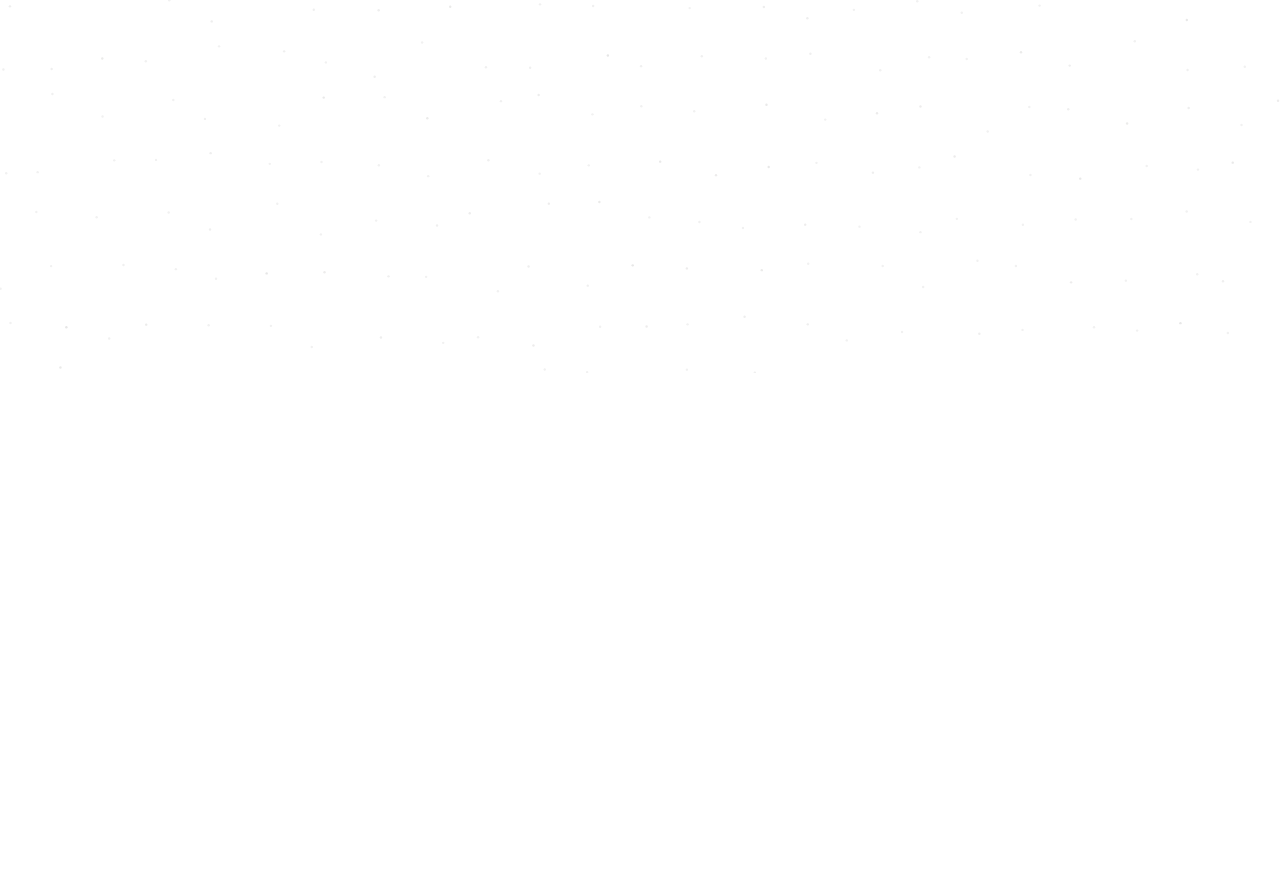
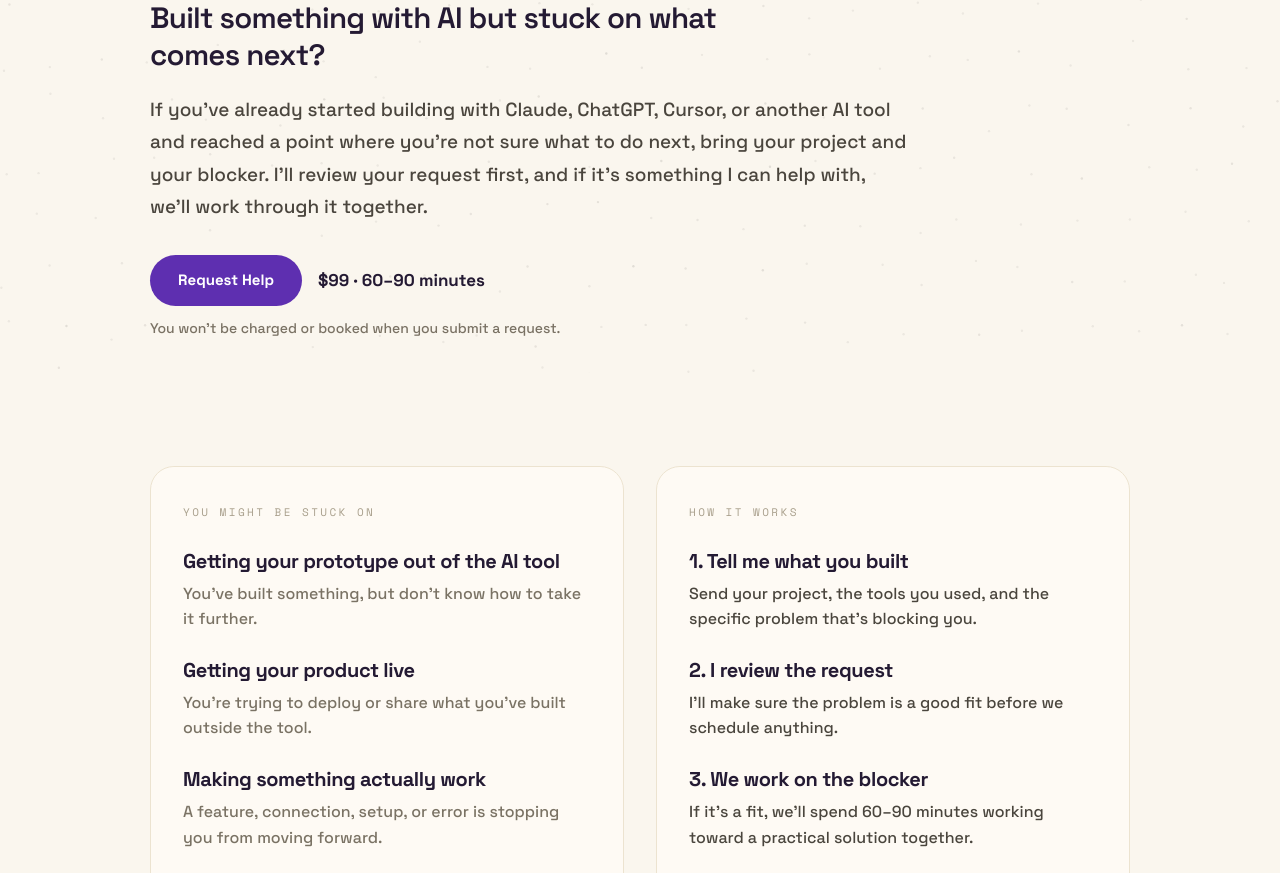
Before and after one commit to hamdi2008/byhamdi, a Next.js app: page /vibe-coding-help in a window 1280 px wide. Before the commit this address had no page. Shown: the part 427-1300 px from the top of the page. Before the commit the page ends 800 px from the top, so only its background shows below. Built offline with nearby package versions, Linux system fonts and the light colour scheme.

Commit message:
Add dedicated Vibe Coding Help service page

```diff
--- /dev/null
+++ b/src/app/vibe-coding-help/page.tsx
@@ -0,0 +1,145 @@
+import type { Metadata } from "next";
+import Link from "next/link";
+import Nav from "@/components/sections/Nav";
+import Footer from "@/components/sections/Footer";
+import Eyebrow from "@/components/ui/Eyebrow";
+import { vibeCodingHelp } from "@/content/home";
+
+const pageUrl = "https://byhamdi.com/vibe-coding-help";
+const requestUrl = vibeCodingHelp.cta.href;
+
+export const metadata: Metadata = {
+  title: "Vibe Coding Help Session",
+  description:
+    "Get hands-on help with an AI-built product when you're stuck on deployment, setup, integrations, features, errors, or figuring out what comes next. $99 for 60–90 minutes.",
+  alternates: { canonical: pageUrl },
+  openGraph: {
+    title: "Vibe Coding Help Session — By Hamdi",
+    description:
+      "A $99, 60–90 minute hands-on session with Hamdi Mohamud Hassan for people building with Claude, ChatGPT, Cursor, or other AI tools who are stuck on a specific blocker.",
+    url: pageUrl,
+    type: "website",
+  },
+};
+
+const structuredData = {
+  "@context": "https://schema.org",
+  "@type": "Service",
+  "@id": `${pageUrl}/#service`,
+  name: "Vibe Coding Help Session",
+  url: pageUrl,
+  description:
+    "A 60–90 minute hands-on help session for people who have started building with AI and are stuck on a specific product, deployment, setup, feature, integration, error, or next-step blocker.",
+  provider: {
+    "@type": "Person",
+    "@id": "https://byhamdi.com/#hamdi",
+    name: "Hamdi Mohamud Hassan",
+    url: "https://byhamdi.com",
+  },
+  areaServed: "Online",
+  offers: {
+    "@type": "Offer",
+    price: "99",
+    priceCurrency: "USD",
+    url: pageUrl,
+    availability: "https://schema.org/InStock",
+  },
+};
+
+export default function VibeCodingHelpPage() {
+  return (
+    <main className="relative z-[1] min-h-screen">
+      <script
+        type="application/ld+json"
+        dangerouslySetInnerHTML={{ __html: JSON.stringify(structuredData) }}
+      />
+      <Nav />
+
+      <section className="px-6 pt-12 pb-16 sm:px-[52px] sm:pt-20">
+        <div className="mx-auto max-w-[980px]">
+          <Eyebrow>1-on-1 help for AI builders</Eyebrow>
+          <h1 className="mt-5 max-w-[13ch] text-[clamp(44px,7vw,84px)] leading-[.94] font-bold tracking-[-.055em] text-bh-ink">
+            Vibe Coding Help Session.
+          </h1>
+          <p className="mt-7 max-w-[31ch] text-[clamp(21px,2.3vw,30px)] leading-[1.25] font-semibold tracking-[-.025em] text-bh-ink-purple">
+            Built something with AI but stuck on what comes next?
+          </p>
+          <p className="mt-5 max-w-[62ch] text-[17px] leading-[1.7] font-medium text-bh-body sm:text-[19px]">
+            If you&apos;ve already started building with Claude, ChatGPT, Cursor, or another AI tool and reached a point where you&apos;re not sure what to do next, bring your project and your blocker. I&apos;ll review your request first, and if it&apos;s something I can help with, we&apos;ll work through it together.
+          </p>
+
+          <div className="mt-8 flex flex-wrap items-center gap-4">
+            <Link
+              href={requestUrl}
+              target="_blank"
+              rel="noopener noreferrer"
+              className="rounded-full bg-bh-purple px-7 py-3.5 text-[15px] font-bold text-white no-underline transition-transform duration-200 hover:-translate-y-0.5"
+            >
+              Request Help
+            </Link>
+            <span className="text-[17px] font-bold text-bh-ink-purple">$99 · 60–90 minutes</span>
+          </div>
+          <p className="mt-3 text-sm font-medium text-bh-muted">
+            You won&apos;t be charged or booked when you submit a request.
+          </p>
+        </div>
+      </section>
+
+      <section className="px-6 py-16 sm:px-[52px]">
+        <div className="mx-auto grid max-w-[980px] gap-8 md:grid-cols-2">
+          <div className="rounded-3xl border border-bh-hairline bg-bh-card/70 p-8">
+            <Eyebrow>You might be stuck on</Eyebrow>
+            <div className="mt-6 space-y-6">
+              {vibeCodingHelp.checklist.map((item) => (
+                <div key={item.title}>
+                  <h2 className="text-xl font-bold tracking-[-.02em] text-bh-ink-purple">{item.title}</h2>
+                  <p className="mt-1.5 leading-[1.6] font-medium text-bh-muted">{item.description}</p>
+                </div>
+              ))}
+            </div>
+          </div>
+
+          <div className="rounded-3xl border border-bh-hairline bg-bh-card/70 p-8">
+            <Eyebrow>How it works</Eyebrow>
+            <div className="mt-6 space-y-6 text-bh-body">
+              <div>
+                <h2 className="text-xl font-bold tracking-[-.02em] text-bh-ink-purple">1. Tell me what you built</h2>
+                <p className="mt-1.5 leading-[1.6] font-medium">Send your project, the tools you used, and the specific problem that&apos;s blocking you.</p>
+              </div>
+              <div>
+                <h2 className="text-xl font-bold tracking-[-.02em] text-bh-ink-purple">2. I review the request</h2>
+                <p className="mt-1.5 leading-[1.6] font-medium">I&apos;ll make sure the problem is a good fit before we schedule anything.</p>
+              </div>
+              <div>
+                <h2 className="text-xl font-bold tracking-[-.02em] text-bh-ink-purple">3. We work on the blocker</h2>
+                <p className="mt-1.5 leading-[1.6] font-medium">If it&apos;s a fit, we&apos;ll spend 60–90 minutes working toward a practical solution together.</p>
+              </div>
+            </div>
+          </div>
+        </div>
+      </section>
+
+      <section className="px-6 py-16 text-center sm:px-[52px]">
+        <div className="mx-auto max-w-[720px] rounded-3xl border border-bh-hairline bg-bh-card/70 p-8 sm:p-12">
+          <Eyebrow>Bring the blocker</Eyebrow>
+          <h2 className="mt-5 text-[clamp(30px,4vw,48px)] leading-[1] font-bold tracking-[-.045em] text-bh-ink">
+            You don&apos;t need another tutorial. You need help getting unstuck.
+          </h2>
+          <p className="mx-auto mt-5 max-w-[52ch] leading-[1.65] font-medium text-bh-muted">
+            Tell me what you&apos;re building and where you&apos;re stuck. I&apos;ll review it before we meet so we can focus the session on the problem that&apos;s actually stopping you.
+          </p>
+          <Link
+            href={requestUrl}
+            target="_blank"
+            rel="noopener noreferrer"
+            className="mt-7 inline-block rounded-full bg-bh-purple px-7 py-3.5 text-[15px] font-bold text-white no-underline transition-transform duration-200 hover:-translate-y-0.5"
+          >
+            Request Help
+          </Link>
+        </div>
+      </section>
+
+      <Footer />
+    </main>
+  );
+}
```
